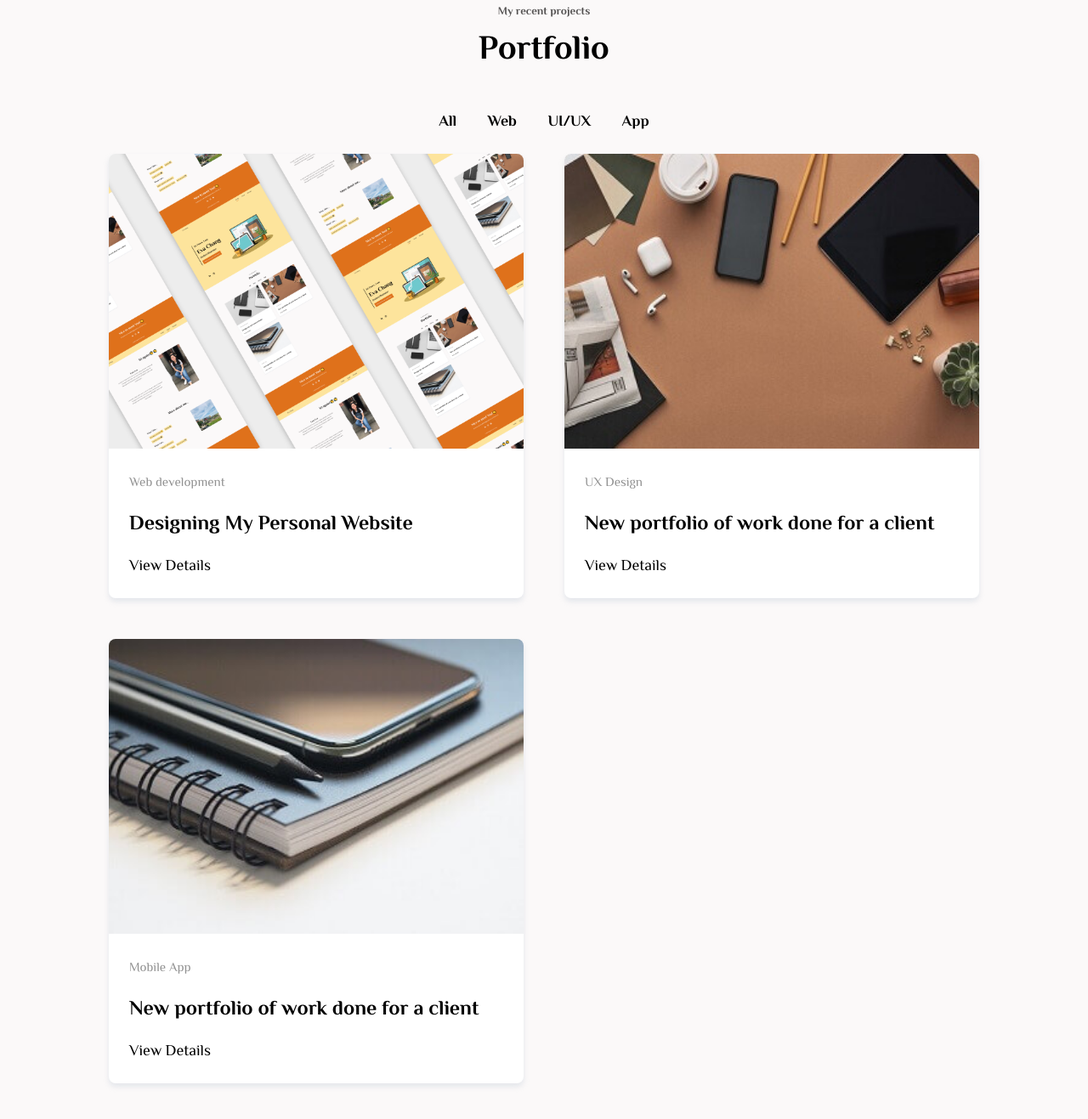
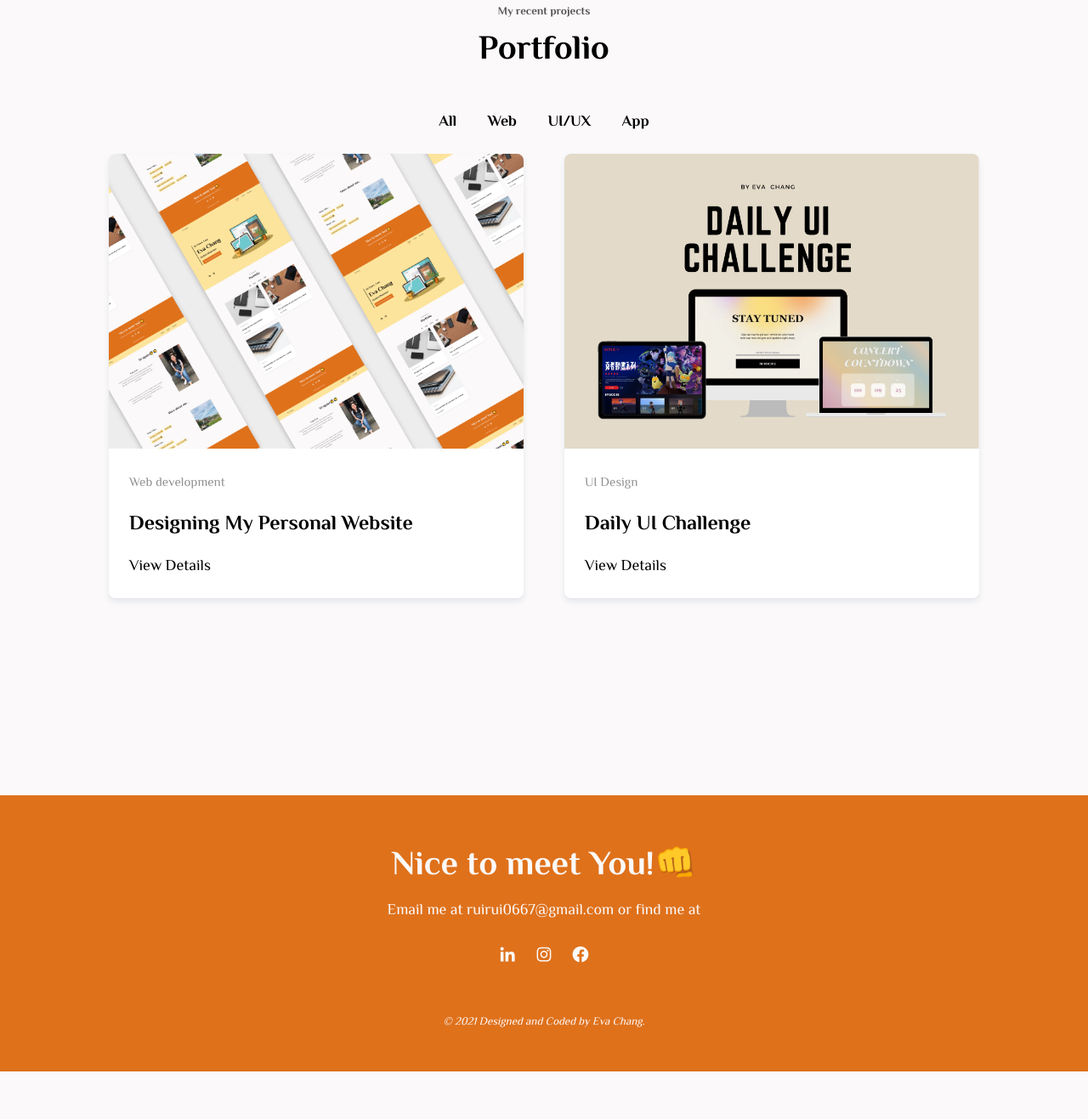
Before and after one commit to evachang0925/evachang0925.github.io, a plain HTML site: page index.html in a window 1280 px wide. Shown: the part 893-2210 px from the top of the page at 85% size. After the commit the page ends 2154 px from the top, so only its background shows below. Drawn offline with nearby package versions, Linux system fonts and the light colour scheme.

Commit message:
add resume and ui challenge

```diff
--- a/index.html
+++ b/index.html
@@ -36,7 +36,7 @@
                     <li class="nav_item"><a href="#home" class="nav_link active-link">Works</a></li>
                     <!-- <li class="nav_item"><a href="#portfolio" class="nav_link">Portfolio</a></li> -->
                     <li class="nav_item"><a href="about.html" class="nav_link">About</a></li>
-                    <li class="nav_item"><a href="assets/pdf/Eva_CH_Cv.pdf" target="_blank" class="nav_link">Resume</a>
+                    <li class="nav_item"><a href="assets/pdf/resume.pdf" target="_blank" class="nav_link">Resume</a>
                     </li>
                 </ul>
             </div>
@@ -94,7 +94,9 @@
                         <a href="#">
                             <h2 class="portfolio_title">Designing My Personal Website</h2>
                         </a>
-                        <a href="#" class="button button-link">View Details</a>
+                        <a href="https://github.com/evachang0925/evachang0925.github.io" target="_blank"
+                            class="button button-link">View
+                            Details</a>
                     </div>
                 </div>
 
@@ -110,13 +112,14 @@
                 </div> -->
 
                 <div class="portfolio_content mix ux">
-                    <a href="#"><img src="assets/img/work3.jpg" alt="" class="portfolio_img"></a>
+                    <a href="#"><img src="assets/img/duic.png" alt="" class="portfolio_img"></a>
                     <div class="portfolio_data">
-                        <span class="portfolio_subtitle">UX Design</span>
+                        <span class="portfolio_subtitle">UI Design</span>
                         <a href="#">
-                            <h2 class="portfolio_title">New portfolio of work done for a client</h2>
+                            <h2 class="portfolio_title">Daily UI Challenge</h2>
                         </a>
-                        <a href="#" class="button button-link">View Details</a>
+                        <a href="https://dribbble.com/ruirui0667/collections/5136484-DailyUI-Challenge" target="_blank"
+                            class="button button-link">View Details</a>
                     </div>
                 </div>
 
@@ -131,7 +134,7 @@
                     </div>
                 </div> -->
 
-                <div class="portfolio_content mix app">
+                <!-- <div class="portfolio_content mix app">
                     <a href="#"><img src="assets/img/work5.jpg" alt="" class="portfolio_img"></a>
                     <div class="portfolio_data">
                         <span class="portfolio_subtitle">Mobile App</span>
@@ -140,7 +143,7 @@
                         </a>
                         <a href="#" class="button button-link">View Details</a>
                     </div>
-                </div>
+                </div> -->
 
                 <!-- <div class="portfolio_content mix app">
                     <a href="#"><img src="assets/img/work6.jpg" alt="" class="portfolio_img"></a>
```
Also changed, not shown: assets/img/duic.png (added), 1 other file.
